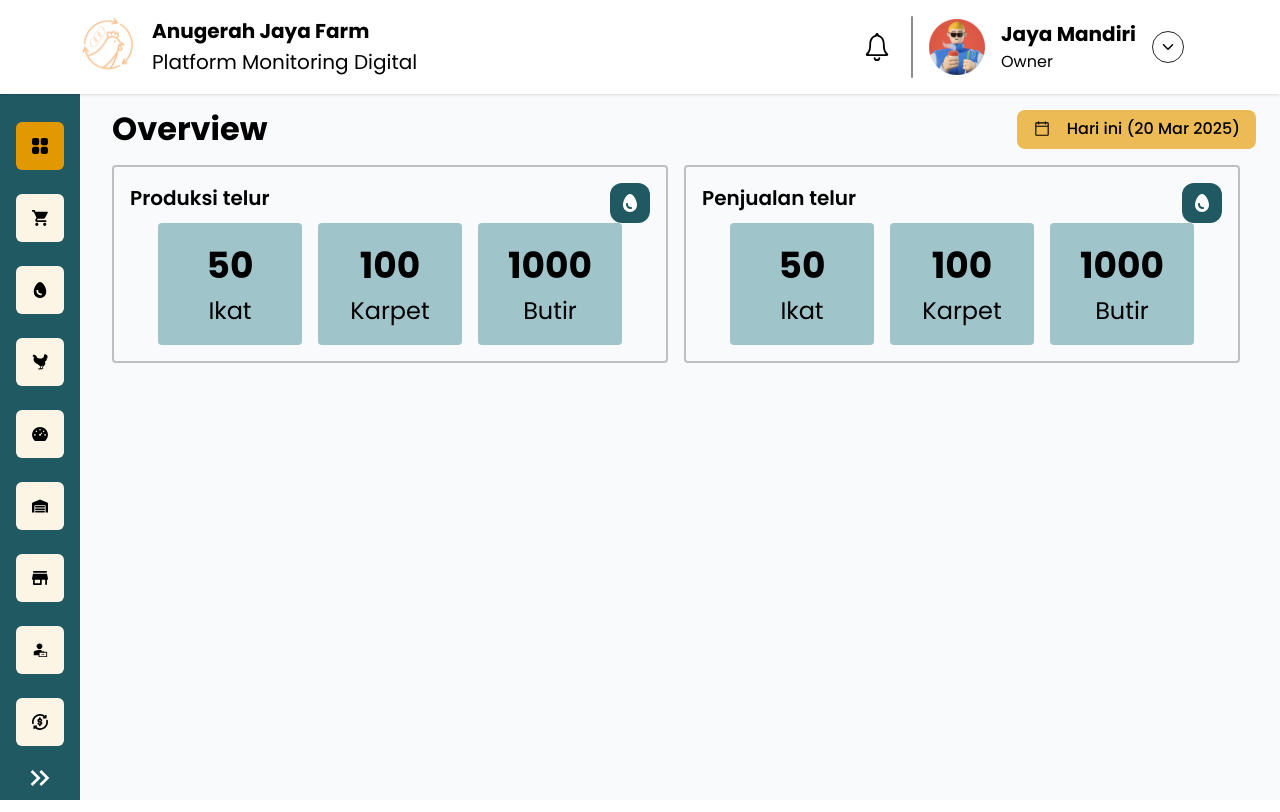
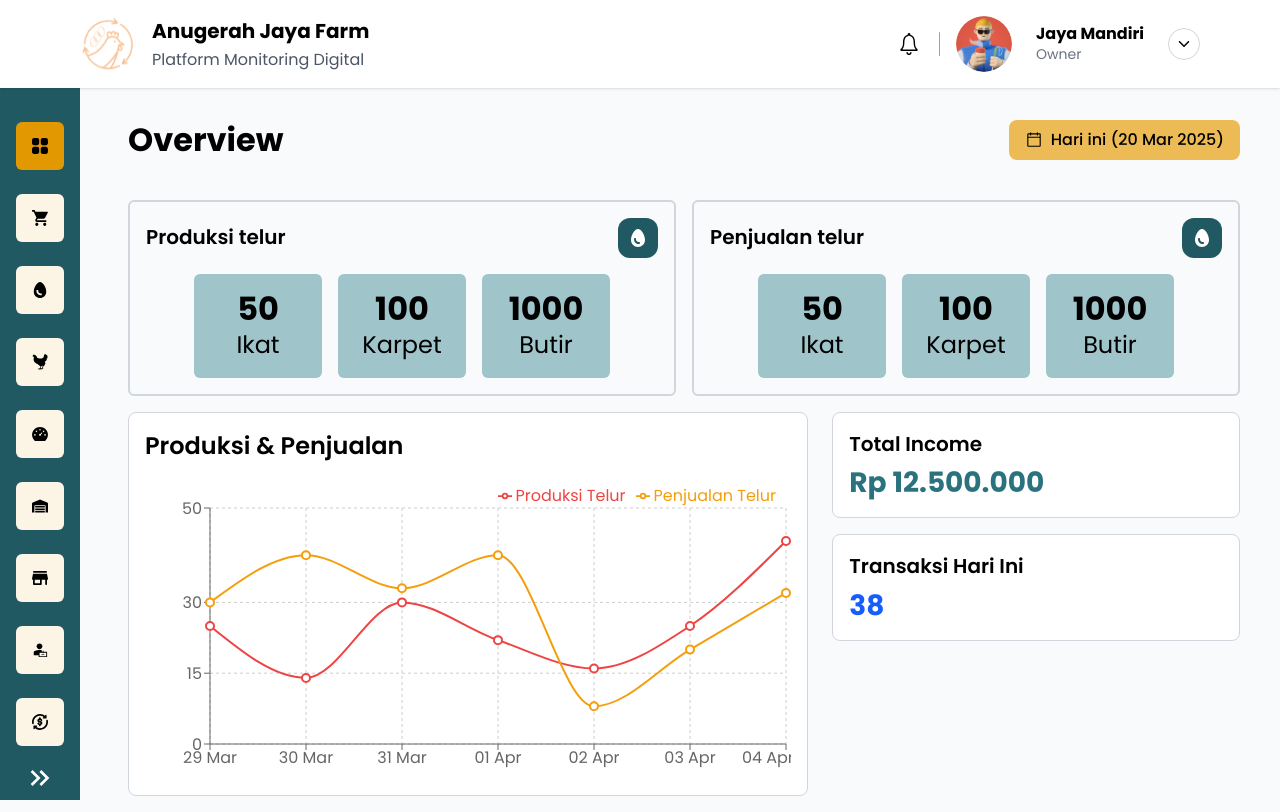
Before and after one commit to Semeton-Corp/Anugerah-Jaya-Farm-Volare-FE, a React (Vite) app: page /owner/overview in a window 1280 px wide. Built offline with nearby package versions, Linux system fonts and the light colour scheme.

Commit message:
add: chart and init income and history section

```diff
--- a/package.json
+++ b/package.json
@@ -17,6 +17,8 @@
     "react-dom": "^19.0.0",
     "react-icons": "^5.5.0",
     "react-router-dom": "^7.4.1",
+    "rechart": "^0.0.1",
+    "recharts": "^2.15.2",
     "tailwindcss": "^4.1.2"
   },
   "devDependencies": {
--- a/src/components/TopBar.jsx
+++ b/src/components/TopBar.jsx
@@ -6,46 +6,54 @@ export default function TopBar() {
   const profileHandle = () => {
     console.log("Profile dropdown clicked!");
   };
+
   return (
-    <nav className="bg-white p-4 shadow-sm ">
-      <div className="px-16 flex justify-between">
+    <nav className="bg-white p-4 shadow-sm">
+      <div className="px-6 lg:px-16 flex justify-between items-center flex-wrap gap-4">
         {/* logo & company name */}
-        <div className="flex">
+        <div className="flex items-center gap-4">
           <img
             src={logo}
             alt="AJF Logo"
-            className="md:w-14 md:h-14 w-14 h-14 mr-4"
+            className="w-12 h-12 sm:w-14 sm:h-14"
           />
           <div>
-            <h1 className="md:text-lg text-base font-bold md:w-60 w-35">
+            <h1 className="text-base sm:text-lg font-bold whitespace-nowrap">
               Anugerah Jaya Farm
             </h1>
-            <p className="text-base md:text-lg">Platform Monitoring Digital</p>
+            <p className="text-sm sm:text-base text-gray-600">
+              Platform Monitoring Digital
+            </p>
           </div>
         </div>
 
         {/* profile section */}
-        <div className="flex items-center">
-          <IoIosNotificationsOutline size={36} className="mx-4" />
-          <div className="h-full w-[2px] bg-black-7 rounded-full" />
-          <div className="flex">
+        <div className="flex items-center gap-4">
+          <IoIosNotificationsOutline
+            size={28}
+            className="text-black cursor-pointer"
+          />
+          <div className="h-6 w-[1px] bg-gray-400 rounded-full" />
+
+          <div className="flex items-center gap-6">
             {/* profile picture */}
-            <div className="mx-4 h-14 w-14 rounded-full">
+            <div className="h-12 w-12 sm:h-14 sm:w-14 rounded-full overflow-hidden">
               <img src={profileAvatar} alt="Profile Avatar" />
             </div>
-            <div>
-              {/* user name */}
-              <p className="text-lg font-bold">Jaya Mandiri</p>
-              <p className="text-base">Owner</p>
+
+            {/* user name + role */}
+            <div className="">
+              <p className="text-base font-bold leading-tight">Jaya Mandiri</p>
+              <p className="text-sm text-gray-500">Owner</p>
             </div>
-          </div>
 
-          {/* arrow down */}
-          <div
-            onClick={profileHandle}
-            className="mx-4 rounded-full border-black-10 border-1 h-8 w-8 flex justify-center items-center hover:bg-black-6 cursor-pointer"
-          >
-            <IoIosArrowDown />
+            {/* dropdown arrow */}
+            <div
+              onClick={profileHandle}
+              className="h-8 w-8 border border-gray-300 rounded-full flex justify-center items-center hover:bg-gray-200 cursor-pointer"
+            >
+              <IoIosArrowDown />
+            </div>
           </div>
         </div>
       </div>
--- a/src/layouts/MainLayout.jsx
+++ b/src/layouts/MainLayout.jsx
@@ -3,6 +3,7 @@ import { Outlet } from "react-router-dom";
 import TopBar from "../components/TopBar";
 import SideNavbar from "../components/SideNavBar";
 import { useState } from "react";
+
 
 const MainLayout = ({ role }) => {
   const [isExpanded, setIsExpanded] = useState(false);
@@ -26,7 +27,11 @@ const MainLayout = ({ role }) => {
         </div>
 
         {/* Page Content */}
-        <main className="ml-28 mt-4 me-6">
+        <main
+          className={`mt-4 me-6 transition-all duration-300 ease-in-out ${
+            isExpanded ? "ml-[17rem]" : "ml-[7rem]"
+          }`}
+        >
           <Outlet />
         </main>
       </div>
--- a/src/pages/OverviewOwner.jsx
+++ b/src/pages/OverviewOwner.jsx
@@ -1,95 +1,142 @@
 import React from "react";
 import { PiCalendarBlank } from "react-icons/pi";
 import { MdEgg } from "react-icons/md";
+import {
+  LineChart,
+  Line,
+  XAxis,
+  YAxis,
+  Tooltip,
+  Legend,
+  ResponsiveContainer,
+  CartesianGrid,
+} from "recharts";
+
+const data = [
+  { date: "29 Mar", produksi: 25, penjualan: 30 },
+  { date: "30 Mar", produksi: 14, penjualan: 40 },
+  { date: "31 Mar", produksi: 30, penjualan: 33 },
+  { date: "01 Apr", produksi: 22, penjualan: 40 },
+  { date: "02 Apr", produksi: 16, penjualan: 8 },
+  { date: "03 Apr", produksi: 25, penjualan: 20 },
+  { date: "04 Apr", produksi: 43, penjualan: 32 },
+];
 
 const OverviewOwner = () => {
   return (
-    <div>
+    <div className="flex flex-col p-4 gap-4">
       {/* header section */}
-      <div className="flex justify-between mb-4">
-        {/* page name */}
+      <div className="flex justify-between items-center mb-6 flex-wrap gap-4">
         <h1 className="text-3xl font-bold">Overview</h1>
-        <div></div>
-        {/* filter field */}
-        <div className="flex items-center rounded-[8px] px-[16px] py-[4px] bg-orange-300 hover:bg-orange-500 cursor-pointer">
+
+        <div className="flex items-center rounded-lg px-4 py-2 bg-orange-300 hover:bg-orange-500 cursor-pointer">
           <PiCalendarBlank size={18} />
-          <div className="text-base font-medium ms-4">
+          <div className="text-base font-medium ms-2">
             Hari ini (20 Mar 2025)
           </div>
         </div>
       </div>
 
       {/* produksi & penjualan section */}
-      <div className="flex justify-between ">
+      <div className="grid grid-cols-1 md:grid-cols-2 gap-4">
         {/* produksi telur */}
-        <div className="me-4 p-4 w-full rounded-[4px] border-2 border-black-6 ">
-          <div className="flex justify-between">
+        <div className="p-4 w-full rounded-md border-2 border-gray-300">
+          <div className="flex justify-between items-center mb-4">
             <h2 className="text-lg font-semibold">Produksi telur</h2>
-            <div></div>
-            <div className="p-2 rounded-[12px] bg-green-700">
+            <div className="p-2 rounded-xl bg-green-700">
               <MdEgg size={24} color="white" />
             </div>
           </div>
 
-          {/* 3 items */}
-          <div className="flex justify-center">
+          <div className="flex justify-center flex-wrap gap-4">
             {/* item ikat */}
-            <div className="mx-2 flex w-36 py-[16px] items-center justify-center bg-green-200 rounded-[4px] ">
-              <div>
-                <p className="text-[36px] font-bold w-full text-center">50</p>
-                <p className="text-[24px] w-full text-center">Ikat</p>
-              </div>
+            <div className="flex flex-col items-center justify-center w-32 py-4 bg-green-200 rounded-md">
+              <p className="text-3xl font-bold text-center">50</p>
+              <p className="text-xl text-center">Ikat</p>
             </div>
             {/* item karpet */}
-            <div className="mx-2 flex w-36 py-[16px] items-center justify-center bg-green-200 rounded-[4px] ">
-              <div>
-                <p className="text-[36px] font-bold w-full text-center">100</p>
-                <p className="text-[24px] w-full text-center">Karpet</p>
-              </div>
+            <div className="flex flex-col items-center justify-center w-32 py-4 bg-green-200 rounded-md">
+              <p className="text-3xl font-bold text-center">100</p>
+              <p className="text-xl text-center">Karpet</p>
             </div>
             {/* item butir */}
-            <div className="mx-2 flex w-36 py-[16px] items-center justify-center bg-green-200 rounded-[4px] ">
-              <div className="flex flex-col justify-center items-center">
-                <p className="text-[36px] font-bold w-full text-center">1000</p>
-                <p className="text-[24px] w-full text-center">Butir</p>
-              </div>
+            <div className="flex flex-col items-center justify-center w-32 py-4 bg-green-200 rounded-md">
+              <p className="text-3xl font-bold text-center">1000</p>
+              <p className="text-xl text-center">Butir</p>
             </div>
           </div>
         </div>
 
         {/* penjualan telur */}
-        <div className="me-4 p-4 w-full rounded-[4px] border-2 border-black-6 ">
-          <div className="flex justify-between">
+        <div className="p-4 w-full rounded-md border-2 border-gray-300">
+          <div className="flex justify-between items-center mb-4">
             <h2 className="text-lg font-semibold">Penjualan telur</h2>
-            <div></div>
-            <div className="p-2 rounded-[12px] bg-green-700">
+            <div className="p-2 rounded-xl bg-green-700">
               <MdEgg size={24} color="white" />
             </div>
           </div>
 
-          {/* 3 items */}
-          <div className="flex justify-center">
+          <div className="flex justify-center flex-wrap gap-4">
             {/* item ikat */}
-            <div className="mx-2 flex w-36 py-[16px] items-center justify-center bg-green-200 rounded-[4px] ">
-              <div>
-                <p className="text-[36px] font-bold w-full text-center">50</p>
-                <p className="text-[24px] w-full text-center">Ikat</p>
-              </div>
+            <div className="flex flex-col items-center justify-center w-32 py-4 bg-green-200 rounded-md">
+              <p className="text-3xl font-bold text-center">50</p>
+              <p className="text-xl text-center">Ikat</p>
             </div>
             {/* item karpet */}
-            <div className="mx-2 flex w-36 py-[16px] items-center justify-center bg-green-200 rounded-[4px] ">
-              <div>
-                <p className="text-[36px] font-bold w-full text-center">100</p>
-                <p className="text-[24px] w-full text-center">Karpet</p>
-              </div>
+            <div className="flex flex-col items-center justify-center w-32 py-4 bg-green-200 rounded-md">
+              <p className="text-3xl font-bold text-center">100</p>
+              <p className="text-xl text-center">Karpet</p>
             </div>
             {/* item butir */}
-            <div className="mx-2 flex w-36 py-[16px] items-center justify-center bg-green-200 rounded-[4px] ">
-              <div className="flex flex-col justify-center items-center">
-                <p className="text-[36px] font-bold w-full text-center">1000</p>
-                <p className="text-[24px] w-full text-center">Butir</p>
-              </div>
+            <div className="flex flex-col items-center justify-center w-32 py-4 bg-green-200 rounded-md">
+              <p className="text-3xl font-bold text-center">1000</p>
+              <p className="text-xl text-center">Butir</p>
             </div>
+          </div>
+        </div>
+      </div>
+
+      {/* chart, incomes, and history section */}
+      <div className="flex flex-col lg:flex-row gap-6">
+        {/* Chart Section (3/4 width on large screens) */}
+        <div className="w-full lg:w-5/8 bg-white rounded-lg p-4 border border-gray-300">
+          <h2 className="text-xl font-semibold mb-4">Produksi & Penjualan</h2>
+          <ResponsiveContainer width="100%" height={300}>
+            <LineChart data={data}>
+              <CartesianGrid strokeDasharray="3 3" />
+              <XAxis dataKey="date" />
+              <YAxis domain={[0, 50]} />
+              <Tooltip />
+              <Legend verticalAlign="top" align="right" />
+              <Line
+                type="monotone"
+                dataKey="produksi"
+                stroke="#ef4444"
+                name="Produksi Telur"
+                strokeWidth={2}
+                dot={{ r: 4 }}
+              />
+              <Line
+                type="monotone"
+                dataKey="penjualan"
+                stroke="#f59e0b"
+                name="Penjualan Telur"
+                strokeWidth={2}
+                dot={{ r: 4 }}
+              />
+            </LineChart>
+          </ResponsiveContainer>
+        </div>
+
+        {/* Side Card Section (1/4 width on large screens) */}
+        <div className="w-full h-full lg:w-3/8 flex flex-col gap-4">
+          <div className="bg-white h-1/2 p-4 border border-gray-300 rounded-lg">
+            <h3 className="text-lg font-semibold mb-1">Total Income</h3>
+            <p className="text-2xl font-bold text-green-600">Rp 12.500.000</p>
+          </div>
+          <div className="bg-white h-1/2 p-4 border border-gray-300 rounded-lg">
+            <h3 className="text-lg font-semibold mb-1">Transaksi Hari Ini</h3>
+            <p className="text-2xl font-bold text-blue-600">38</p>
           </div>
         </div>
       </div>
```
Also changed, not shown: 1 other file (tests, documents, lock files or other folders).
